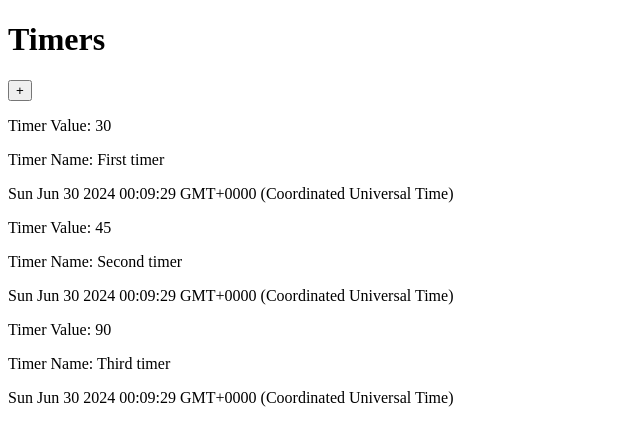
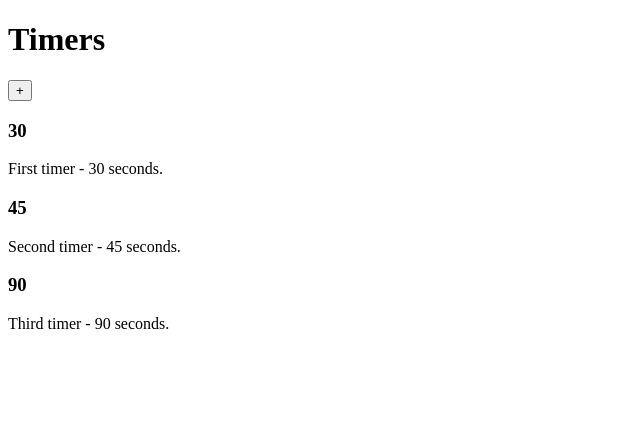
Before and after one commit to riccardopdev/countdown-timers-app, a React (Vite) app: page / in a window 1280 px wide. Shown: the top 446 px of the page, without its empty margins (0-640 px from the left). Built offline with nearby package versions, Linux system fonts and the light colour scheme.

Commit message:
Created template for TimerDisplay component

```diff
--- a/src/components/Timer.tsx
+++ b/src/components/Timer.tsx
@@ -1,11 +1,13 @@
 import { TimerType } from '../types/TimerType';
+import TimerDisplay from './TimerDisplay';
 
 const Timer = ({ timer }: TimerProps) => {
   return (
     <div>
-      <p>Timer Value: {timer.initialValue}</p>
-      <p>Timer Name: {timer.label}</p>
-      <p>{timer.initialTimeStamp.toString()}</p>
+      <TimerDisplay seconds={timer.latestValue} />
+      <p>
+        {timer.label} - {timer.initialValue} seconds.
+      </p>
     </div>
   );
 };
--- /dev/null
+++ b/src/components/TimerDisplay.tsx
@@ -0,0 +1,9 @@
+const TimerDisplay = ({ seconds }: TimerDisplayProps) => {
+  return <h3>{seconds}</h3>;
+};
+
+type TimerDisplayProps = {
+  seconds: number;
+};
+
+export default TimerDisplay;
```
